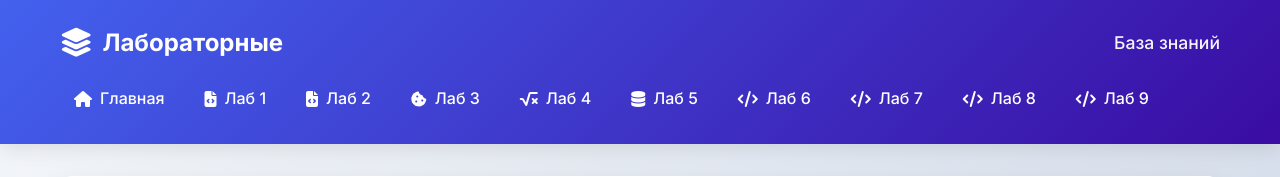
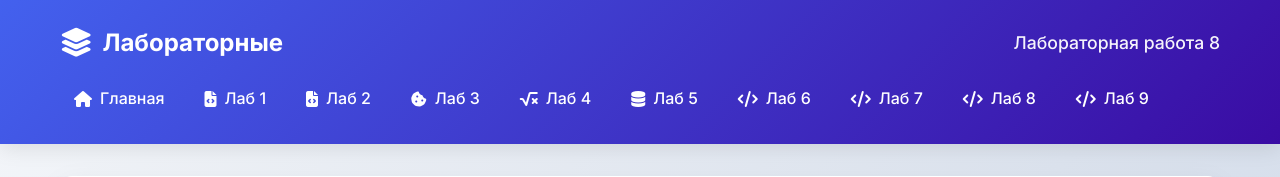
Before and after one commit to mynameisdmitry/web-back-labs, a Flask app: page /lab8/ in a window 1280 px wide. Shown: the top 177 px of the page. Run offline with Flask 3, Linux system fonts and the light colour scheme.

Commit message:
Показан заголовок Лабораторная робота 8 на соответствующей странице

```diff
--- a/app/templates/lab8/index.html
+++ b/app/templates/lab8/index.html
@@ -1,6 +1,6 @@
 {% extends "base.html" %}
 
-{% block lab %}База знаний{% endblock %}
+{% block lab %}Лабораторная работа 8{% endblock %}
 
 {% block main %}
 <div class="card">
```
